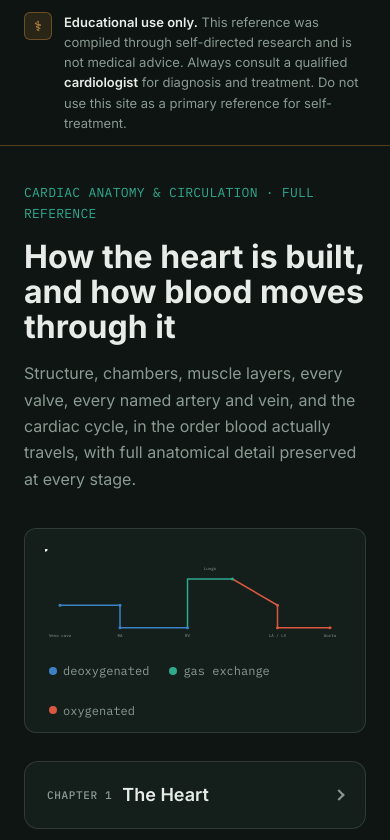
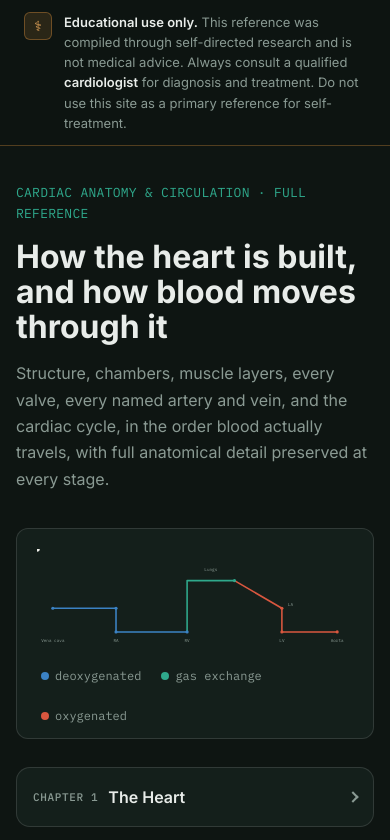
Before and after one commit to RyanBantu/cardilyn, a React (Vite) app: page / in a window 390 px wide. Shown: the top 840 px of the page. Built offline with nearby package versions, Linux system fonts and the light colour scheme.

Commit message:
Fix LA/LV flow labels and keep chapter cards full-width on mobile.
Co-authored-by: Cursor <cursoragent@cursor.com>

```diff
--- a/src/body.html
+++ b/src/body.html
@@ -32,7 +32,8 @@
         <text x="200" y="235" font-family="IBM Plex Mono" font-size="11" fill="var(--muted)" text-anchor="middle">RA</text>
         <text x="380" y="235" font-family="IBM Plex Mono" font-size="11" fill="var(--muted)" text-anchor="middle">RV</text>
         <text x="440" y="55" font-family="IBM Plex Mono" font-size="11" fill="var(--muted)" text-anchor="middle">Lungs</text>
-        <text x="620" y="235" font-family="IBM Plex Mono" font-size="11" fill="var(--muted)" text-anchor="middle">LA / LV</text>
+        <text x="635" y="145" font-family="IBM Plex Mono" font-size="11" fill="var(--muted)" text-anchor="start">LA</text>
+        <text x="620" y="235" font-family="IBM Plex Mono" font-size="11" fill="var(--muted)" text-anchor="middle">LV</text>
         <text x="760" y="235" font-family="IBM Plex Mono" font-size="11" fill="var(--muted)" text-anchor="middle">Aorta</text>
       </svg>
       <div class="flow-legend">
--- a/src/styles.css
+++ b/src/styles.css
@@ -26,7 +26,13 @@
   ::selection{background:var(--lung); color:#06110D;}
 
   .site{min-height:100vh;}
-  .wrap{max-width:760px; margin:0 auto; padding:0 24px;}
+  .wrap{
+    max-width:760px;
+    width:100%;
+    margin:0 auto;
+    padding:0 24px;
+    box-sizing:border-box;
+  }
 
   /* ---------- DISCLAIMER ---------- */
   .disclaimer{
@@ -56,21 +62,26 @@
   .disclaimer strong{color:var(--ink); font-weight:600;}
 
   /* ---------- NAV / TOC ---------- */
-  .hero-flow{margin-top:28px;}
+  .hero-flow{margin-top:28px; width:100%; box-sizing:border-box;}
   .toc-stack{
     display:flex;
     flex-direction:column;
     gap:14px;
     margin-top:28px;
+    width:100%;
   }
   .toc-card{
     display:block;
+    width:100%;
+    max-width:100%;
+    flex-shrink:0;
     background:var(--panel);
     border:1px solid var(--hair);
     border-radius:14px;
     padding:0;
     color:inherit;
     overflow:hidden;
+    box-sizing:border-box;
   }
   .toc-card[open]{
     border-color:rgba(47,169,140,0.35);
@@ -79,10 +90,13 @@
     display:flex;
     align-items:center;
     gap:10px;
-    padding:18px 22px;
+    width:100%;
+    min-height:56px;
+    padding:16px 18px;
     cursor:pointer;
     list-style:none;
     user-select:none;
+    box-sizing:border-box;
   }
   .toc-card-summary::-webkit-details-marker{display:none;}
   .toc-card-summary:hover{background:rgba(255,255,255,0.03);}
@@ -115,6 +129,8 @@
     font-weight:600;
     color:var(--ink);
     transition:color .15s;
+    flex:1;
+    min-width:0;
   }
   .toc-chapter-note{
     font-family:var(--mono);
@@ -145,6 +161,8 @@
     font-size:16px;
     font-weight:600;
     color:var(--ink);
+    flex:1;
+    min-width:0;
   }
   .toc-contribute-desc{
     font-family:var(--mono);
@@ -551,6 +569,12 @@
   .footer-disclaimer{color:var(--muted); line-height:1.6;}
 
   @media (max-width:560px){
+    .wrap{padding:0 16px;}
+    .toc-stack,.toc-card,.hero-flow,.flow-card{width:100%; max-width:100%;}
+    .toc-card-summary{padding:16px; min-height:52px;}
+    .toc-chapter-title{font-size:16px;}
+    .toc-card-body{padding:12px 16px 16px;}
+    .toc-list a{padding:10px 8px;}
     .form-row{grid-template-columns:1fr;}
     .toggle-btn.toggle-autoplay{margin-left:0; width:100%;}
     .toggle-row{flex-wrap:wrap;}
```
